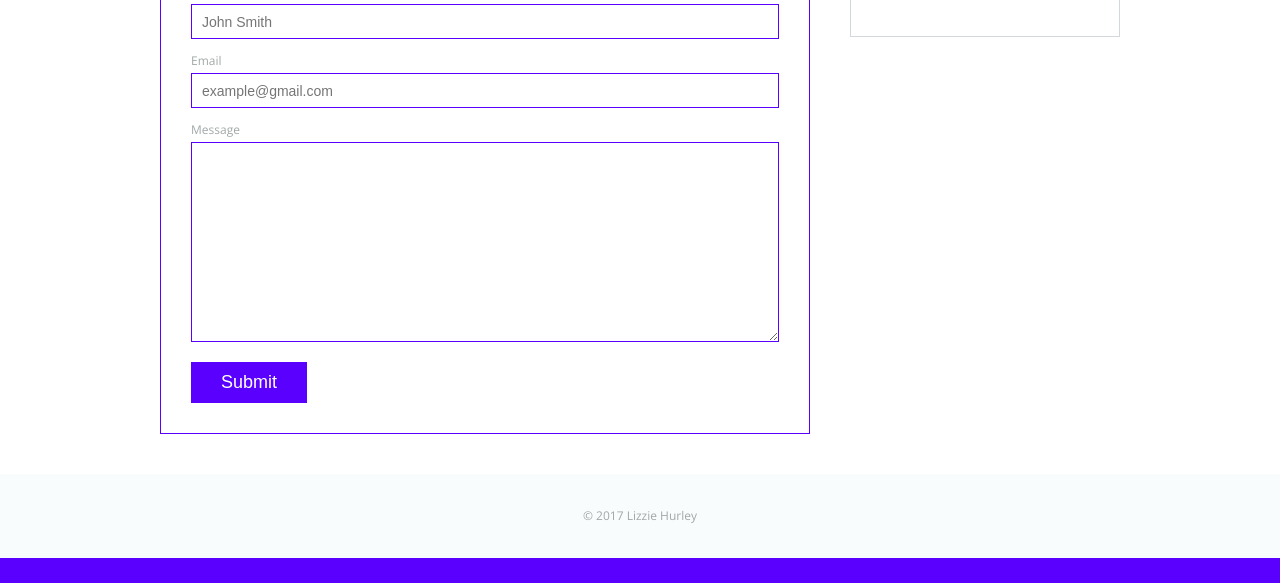
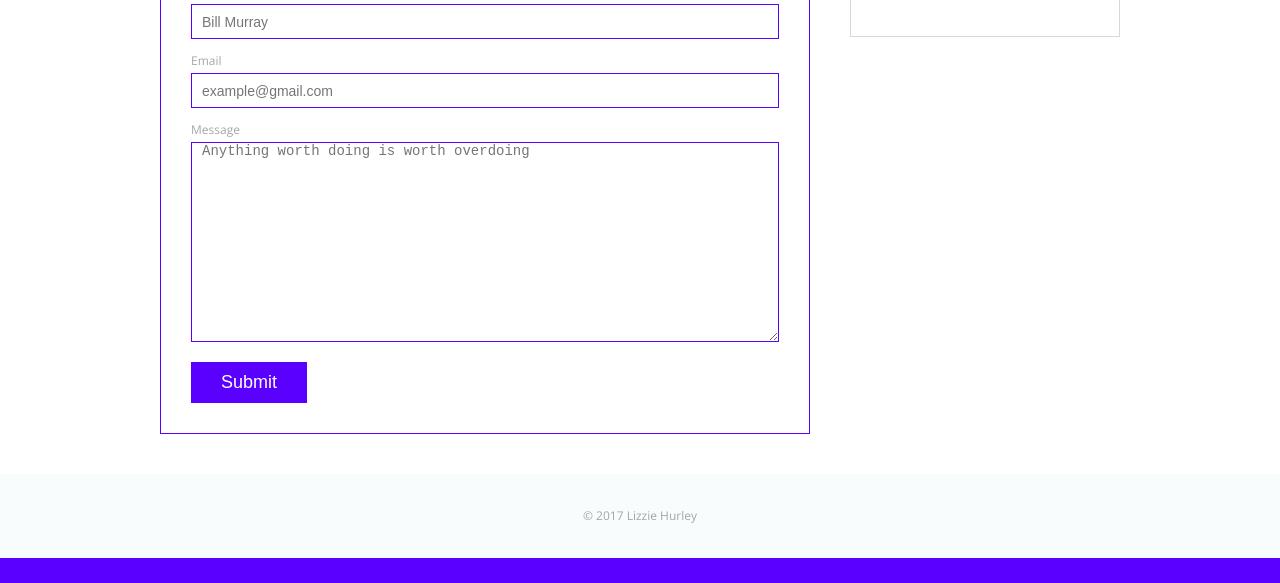
Before and after one commit to lhurley/Responsive-Portfolio, a plain HTML site: page contact.html in a window 1280 px wide. Shown: the part 271-854 px from the top of the page. Drawn offline with nearby package versions, Linux system fonts and the light colour scheme.

Commit message:
third commit

```diff
--- a/contact.html
+++ b/contact.html
@@ -30,7 +30,7 @@
         <ul>
           <li>
             <label for="name">Name</label>
-            <input type="text" id="name" name="name" placeholder="John Smith" required="required">
+            <input type="text" id="name" name="name" placeholder="Bill Murray" required="required">
           </li>
           <li>
             <label for="email">Email</label>
@@ -38,7 +38,7 @@
           </li>
           <li>
             <label for="message">Message</label>
-            <textarea id="message" name="message" required="required"></textarea>
+            <textarea id="message" name="message" placeholder="Anything worth doing is worth overdoing" required="required"></textarea>
           </li>
         </ul>
         <input type="submit">
```
